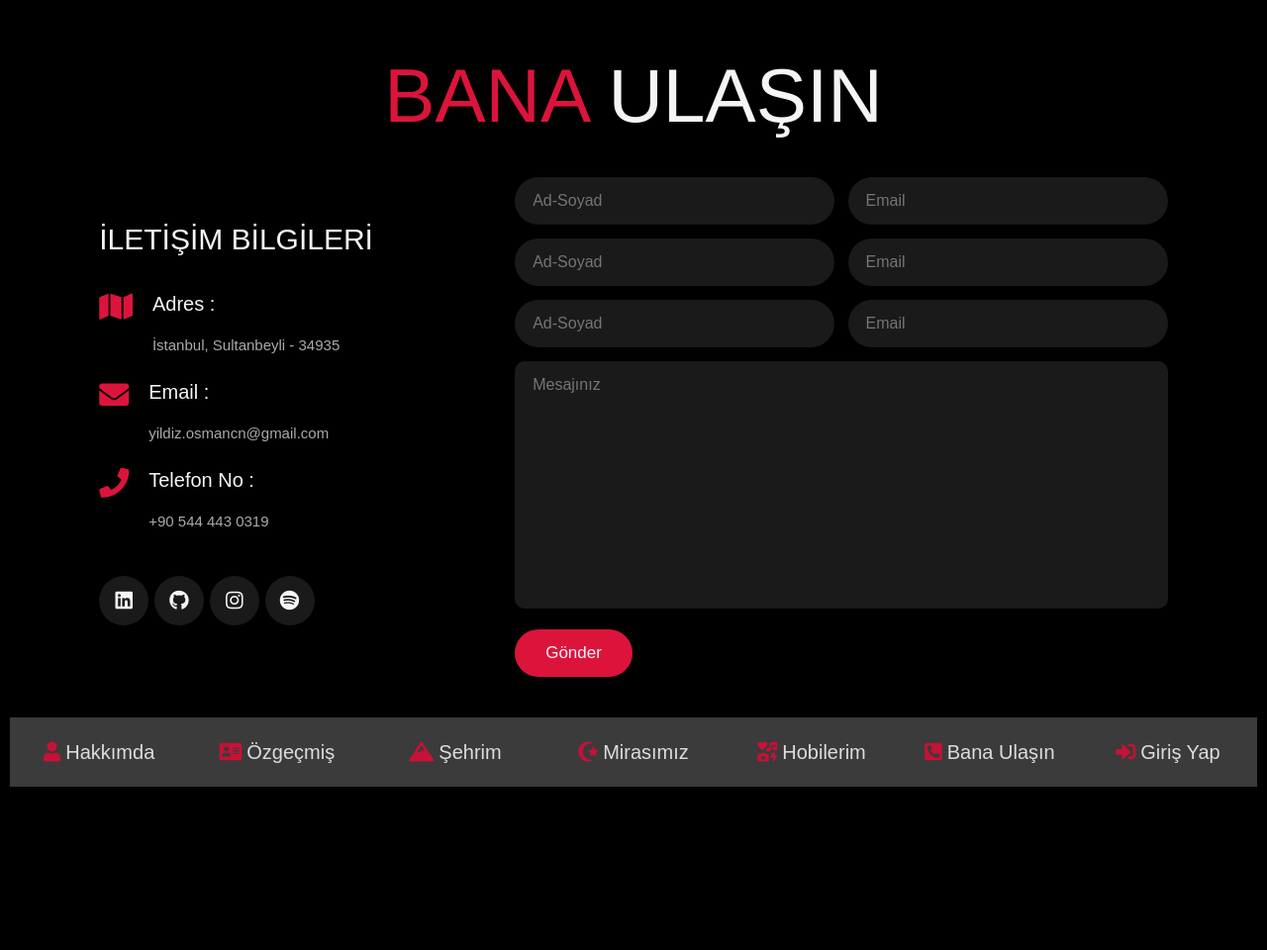
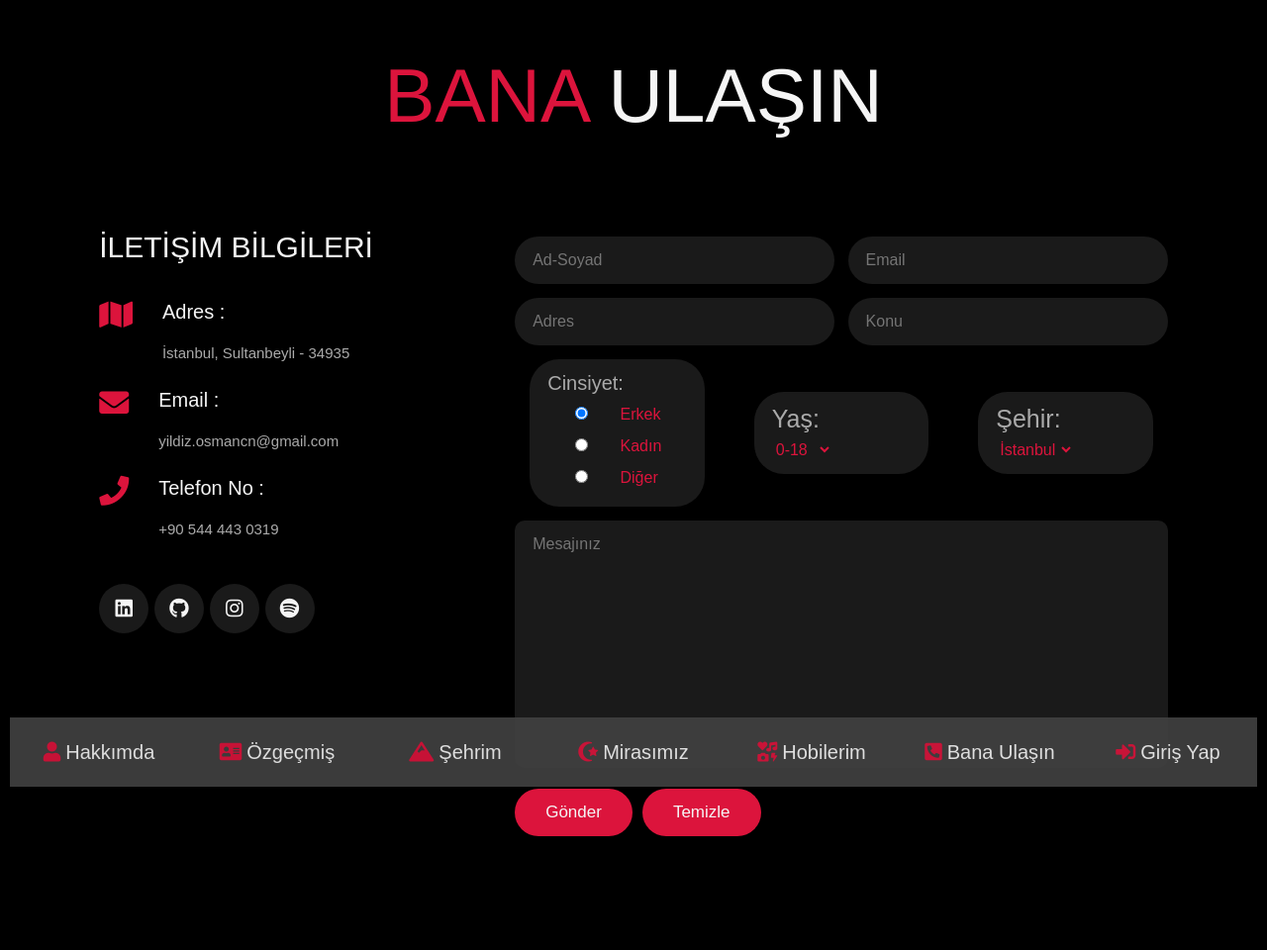
Before and after one commit to osmancanyildiz/osmancanyildiz.github.io, a PHP site: page /iletisim.html in a window 1280 px wide. Shown: the whole page at 99% size. Before the commit the page ends 795 px from the top, so only its background shows below. Run offline with PHP 8.4, Linux system fonts and the light colour scheme.

Commit message:
iletişim sayfası güncellendi ve javascript kodları eklendi

```diff
--- a/iletisim.html
+++ b/iletisim.html
@@ -8,7 +8,9 @@
     <link rel="stylesheet" href="https://cdnjs.cloudflare.com/ajax/libs/font-awesome/5.15.4/css/all.min.css">
     <link rel="stylesheet" href="https://cdn.jsdelivr.net/npm/bootstrap@4.3.1/dist/css/bootstrap.min.css" integrity="sha384-ggOyR0iXCbMQv3Xipma34MD+dH/1fQ784/j6cY/iJTQUOhcWr7x9JvoRxT2MZw1T" crossorigin="anonymous">
     <link rel="stylesheet" href="styles/style.css">
+
 </head>
+
 <body>
 <nav class="navbar">
     <a href="index.html"><i class="fas fa-user"></i><span>Hakkımda</span></a>
@@ -56,7 +58,7 @@
             </div>
 
             <div class="sosyal">
-                <a href="https://github.com/osmancanyildiz" class="fab fa-linkedin"></a>
+                <a href="https://www.linkedin.com/in/osman-can-yıldız-409a302b6/" class="fab fa-linkedin"></a>
                 <a href="https://github.com/osmancanyildiz" class="fab fa-github"></a>
                 <a href="https://instagram.com/osmancan.yildiz" class="fab fa-instagram"></a>
                 <a href="spotify.link/4UEK7vaDcDb" class="fab fa-spotify"></a>
@@ -64,25 +66,93 @@
 
         </div>
 
-        <form action="">
+        <form>
             <div class="giriskutu">
-                <input type="text" placeholder="Ad-Soyad">
-                <input type="email" placeholder="Email">
+                <input type="text" id="adsoyad" placeholder="Ad-Soyad" onkeyup="adKontrol()">
+                <input type="email" id="email" placeholder="Email" onkeyup="mailKontrol()">
+            </div>
+
+            <div class="hatakutu">
+                <span id="adhata"></span>
+                <span id="mailhata"></span>
             </div>
 
             <div class="giriskutu">
-                <input type="text" placeholder="Ad-Soyad">
-                <input type="email" placeholder="Email">
+                <input type="text" id="adres" placeholder="Adres" onkeyup="adresKontrol()">
+                <input type="text" id="konu" placeholder="Konu" onkeyup="konuKontrol()">
             </div>
 
-            <div class="giriskutu">
-                <input type="text" placeholder="Ad-Soyad">
-                <input type="email" placeholder="Email">
+            <div class="hatakutu">
+                <span id="adreshata"></span>
+                <span id="konuhata"></span>
             </div>
 
-            <textarea name="" id="" placeholder="Mesajınız" cols="30" rows="10"></textarea>
-            <input type="submit" value="Gönder" class="btn">
 
+            <div class="giriskutu">
+                <div class="container">
+                <div class="row">
+                  <div class="col">
+                    <div class="radiokutu">
+                        <h1>Cinsiyet:</h1>
+                        <input type="radio" id="erkek" name="cinsiyet" value="erkek" checked>
+                        <label for="erkek">Erkek</label>
+                        <input type="radio" id="kadin" name="cinsiyet" value="kadin">
+                        <label for="kadin">Kadın</label>
+                        <input type="radio" id="diger" name="cinsiyet" value="diger">
+                        <label for="other">Diğer</label>
+                    </div>
+                  </div>
+
+                  <div class="col">
+                    <div class="selectkutu">
+                        <h1>Yaş:</h1>
+                        <select>
+                            <option value="0-18">0-18</option>
+                            <option value="18-30">18-30</option>
+                            <option value="30+">30+</option>
+                            </select>
+                        </div>
+                    </div>
+
+                  <div class="col">
+                    <div class="selectkutu">
+                        <h1>Şehir:</h1>
+                        <select>
+                            <option value="İstanbul">İstanbul</option>
+                            <option value="Ankara">Ankara  </option>
+                            <option value="İzmir">İzmir   </option>
+                            <option value="Kocaeli">Kocaeli </option>
+                            <option value="Sakarya">Sakarya </option>
+                            <option value="Sivas">Sivas </option>
+                            <option value="Diger">Diğer   </option>
+                            </select>
+                        </div>
+                  </div>
+
+                </div>
+                </div>
+            </div>
+
+            <div class="hatakutu">
+                <span id="cinsiyethata"></span>
+                <span id="yashata"></span>
+                <span id="sehirhata"></span>
+            </div>
+
+
+            <textarea name="" id="mesaj" placeholder="Mesajınız" cols="30" rows="10" onkeyup="mesajKontrol()"></textarea>
+
+            <div class="hatakutu">
+                <span id="mesajhata"></span>
+            </div>
+
+            <div class="sub-res">
+                <input type="submit" onclick=" return formKontrol()" value="Gönder" class="btn">
+                <input type="reset" value="Temizle" class="btn">
+                <div class="hatakutu">
+                    <span id="submithata"></span>
+                </div>
+            </div>
         </form>
 
 
@@ -90,8 +160,6 @@
 
 
 </section>
-
-
-
+<script src="script.js"></script>
 </body>
 </html>
--- /dev/null
+++ b/script.js
@@ -0,0 +1,90 @@
+var adhata = document.getElementById("adhata");
+var mailhata = document.getElementById("mailhata");
+var adreshata = document.getElementById("adreshata");
+var konuhata = document.getElementById("konuhata");
+var mesajhata = document.getElementById("mesajhata");
+var submithata = document.getElementById("submithata");
+
+function adKontrol(){
+    var ad = document.getElementById("adsoyad").value;
+
+    if (ad.length == 0) {
+        adhata.innerHTML = "Bu alan boş geçilemez!";
+        return false;
+    }
+
+    if (!ad.match(/^[a-zA-ZöçşığüÖÇŞİĞÜ,]*\s{1}[a-zA-ZöçşığüÖÇŞİĞÜ,]*$/)) {
+        adhata.innerHTML = "Adınızı ve Soyadınızı tam giriniz!";
+        return false;
+    }
+    adhata.innerHTML = '<i class="fas fa-check-circle"></i>';
+    return true;
+}
+
+function adresKontrol(){
+    var adres = document.getElementById("adres").value;
+
+
+    if (adres.length == 0) {
+        adreshata.innerHTML = "Bu alan boş geçilemez!";
+        return false;
+    }
+    adreshata.innerHTML = "";
+    return true;
+}
+
+function konuKontrol(){
+    var konu = document.getElementById("konu").value;
+
+    if (konu.length == 0) {
+        konuhata.innerHTML = "Bu alan boş geçilemez!";
+        return false;
+    }
+    konuhata.innerHTML = "";
+    return true;
+
+}
+
+function mesajKontrol(){
+    var mesaj = document.getElementById("mesaj").value;
+
+    if (mesaj.length == 0) {
+        mesajhata.innerHTML = "Bu alan boş geçilemez!";
+        return false;
+    }
+    mesajhata.innerHTML = "";
+    return true;
+
+}
+
+function mailKontrol()
+{
+var reg = /^([A-Za-z0-9_\-\.])+\@([A-Za-z0-9_\-\.])+\.([A-Za-z]{2,4})$/;
+var mail = document.getElementById("email").value;
+if(mail.length ==0){
+
+    mailhata.innerHTML='Bu alan boş geçilemez!';
+    return false;
+    }
+
+else if (reg.test(mail) == false){
+
+    mailhata.innerHTML='Hatalı Mail Formatı!';
+    return false;
+    }
+    mailhata.innerHTML="";
+    return true;
+
+}
+
+
+function formKontrol(){
+    if (!adKontrol() || !adresKontrol() || !konuKontrol() || !mesajKontrol() || !mailKontrol()) {
+        submithata.style.display ="block";
+        submithata.innerHTML = "Hatalı veya eksik yerleri düzeltin!";
+        setTimeout(function(){submithata.style.display ="none";}, 3000);
+
+        return false;
+    }
+
+}
--- a/styles/style.css
+++ b/styles/style.css
@@ -340,6 +340,11 @@ section{
 
 
 .iletisim{
+    .baslik{
+        padding-bottom: 6rem;
+    }
+
+
 
     .row{
         display: flex;
@@ -348,6 +353,7 @@ section{
         gap: 2rem;
 
         .info-cont{
+            align-self: baseline;
             width: 40rem;
             h1{
                 font-size: 3rem;
@@ -367,7 +373,7 @@ section{
 
                 .kutu{
                     display: flex;
-                    gap: 2rem;
+                    gap: 3rem;
 
                     i{
                         font-size: 3rem;
@@ -402,6 +408,22 @@ section{
         form{
             flex: 1 1 42rem;
 
+            .sub-res{
+                display: flex;
+                flex-wrap: wrap;
+
+                input{
+                    margin-right: 1rem;
+                }
+            }
+            .hatakutu{
+                display: flex;
+                flex-wrap: wrap;
+                justify-content: space-between;
+                font-size: 1.5rem;
+                color: red;
+            }
+
             .giriskutu{
                 display: flex;
                 flex-wrap: wrap;
@@ -409,6 +431,21 @@ section{
 
                 input{
                     width: 49%;
+                }
+
+                .radiokutu{
+                    border-radius: 3rem;
+                    padding: 1.2rem 1.8rem;
+                    font-size: 1.6rem;
+                    color: crimson;
+                    text-transform: none;
+                    margin: .7rem 0;
+                    background: #1a1a1a;
+
+                    h1{
+                        font-size: 2rem;
+                        color: #aaa;
+                    }
                 }
             }
 
@@ -437,6 +474,29 @@ section{
                     background: whitesmoke;
                     color: black;
                 }
+            }
+
+            .giriskutu .selectkutu{
+                border-radius: 3rem;
+                flex-direction: column;
+                padding: 1.2rem 1.8rem;
+                font-size: 1.6rem;
+                color: #aaa;
+                text-transform: none;
+                margin: .7rem 0;
+                background: #1a1a1a;
+
+                select{
+                    background: #1a1a1a;
+                    color:crimson;
+                }
+            }
+
+            .giriskutu .hatamesaji{
+                font-size: 1rem;
+                color: red;
+                text-align: left;
+                margin: -5px 0 10px;
             }
         }
     }
```
Also changed, not shown: iletisim.js (deleted).
